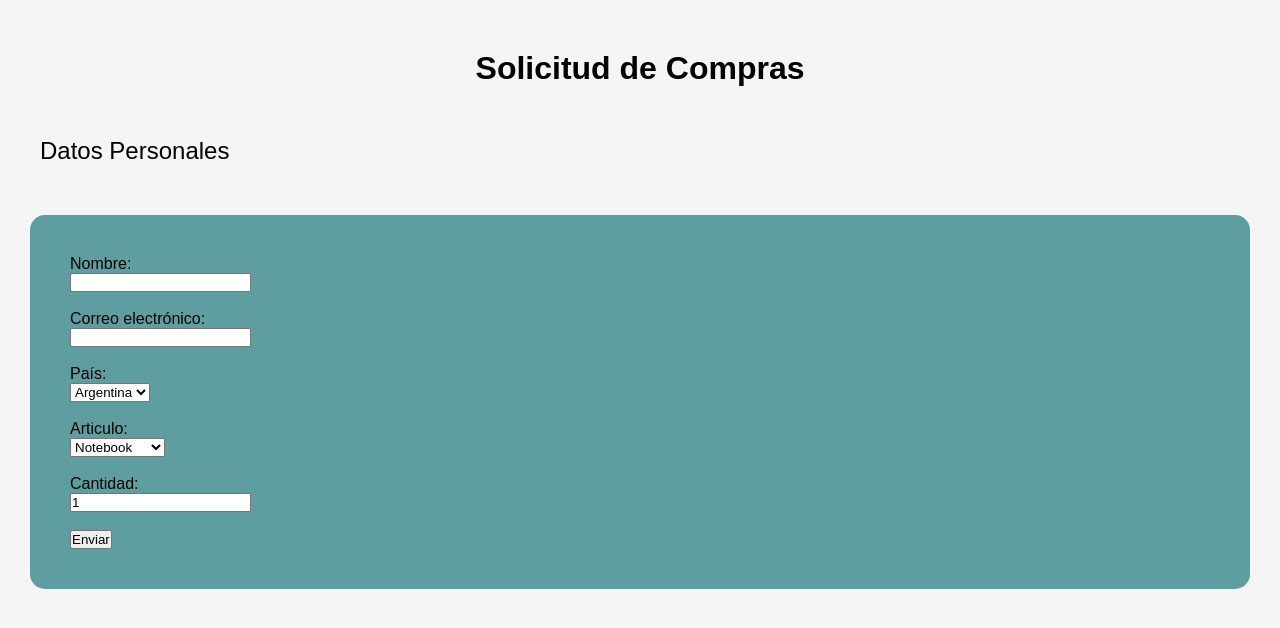
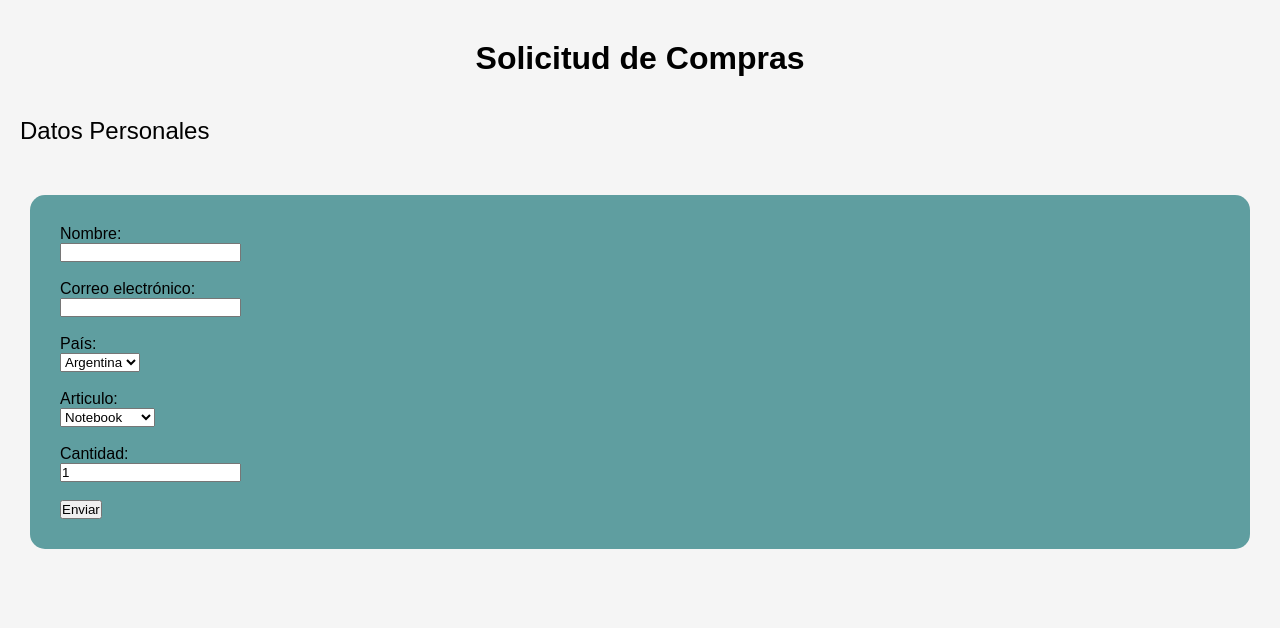
Before and after one commit to LucasAranda28/ProyectoFinal-Aranda, a plain HTML site: page index.html in a window 1280 px wide. Drawn offline with Linux system fonts and the light colour scheme; some packages are replaced by stand-ins of ours; a script that the page names is missing.

Commit message:
cambios de estilos

```diff
--- a/css/Style.css
+++ b/css/Style.css
@@ -22,16 +22,16 @@ form{
     display: block;
     background-color:cadetblue;
     border-radius: 15px;
-    padding:40px;
+    padding: 30px;
 }
 .titulo{
     text-align: center;
     align-content: center;
-    padding: 20px;
+    padding: 10px;
     color: red;
 }
 .subtitulo{
-    padding: 0px 40px;
+    padding: 0px 20px;
     p{
         color: black;
         font-size: x-large;
```
